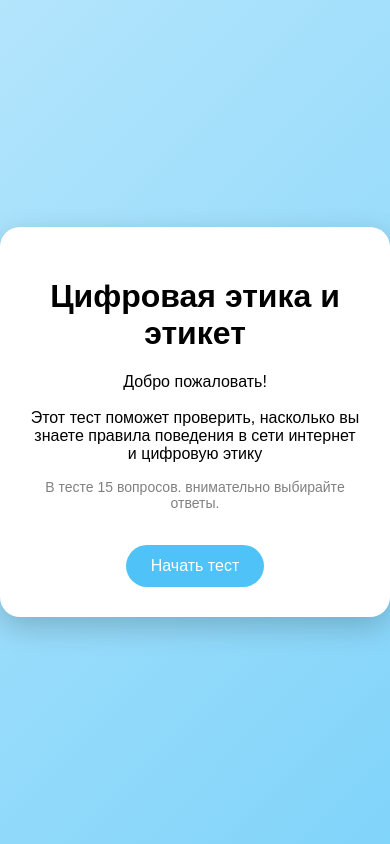
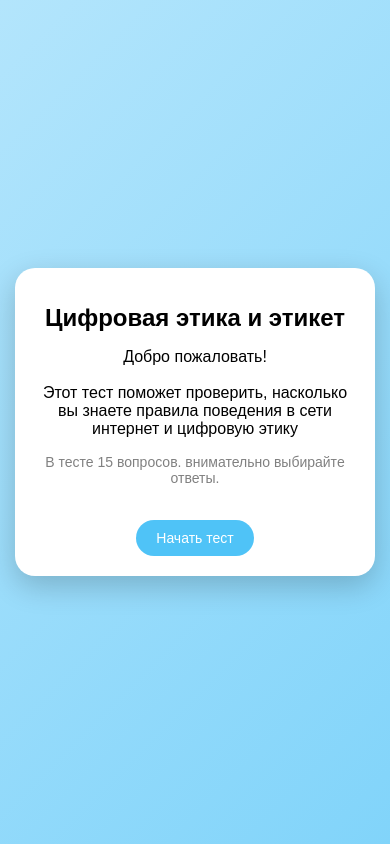
Before and after one commit to sofiatiunova/test-socnorm, a plain HTML site: page index.html in a window 390 px wide. Drawn offline with Linux system fonts and the light colour scheme.

Commit message:
снова поменян файл

```diff
--- a/index.html
+++ b/index.html
@@ -2,7 +2,7 @@
 <html lang="ru">
 <head>
 <meta charset="UTF-8">
-<meta name="viewport" content="width=device-width, initial-scale=0.1">
+<meta name="viewport" content="width=device-width, initial-scale=1.0">
 <title>Цифровая этика</title>
 
 <style>
@@ -18,7 +18,7 @@
 
 .card {
     background: white;
-    padding: 30px;
+    padding: 40px;
     border-radius: 20px;
     text-align: center;
     max-width: 500px;
@@ -34,6 +34,19 @@
     color: white;
     font-size: 16px;
     cursor: pointer;
+}
+@media (max-width: 600px) {
+    .card {
+        padding: 20px;
+        margin: 15px;
+    }
+    h1 {
+        font-size: 24px;
+    }
+    button {
+        padding: 10px 20px;
+        font-size: 14px;
+    }
 }
 </style>
 </head>
```
